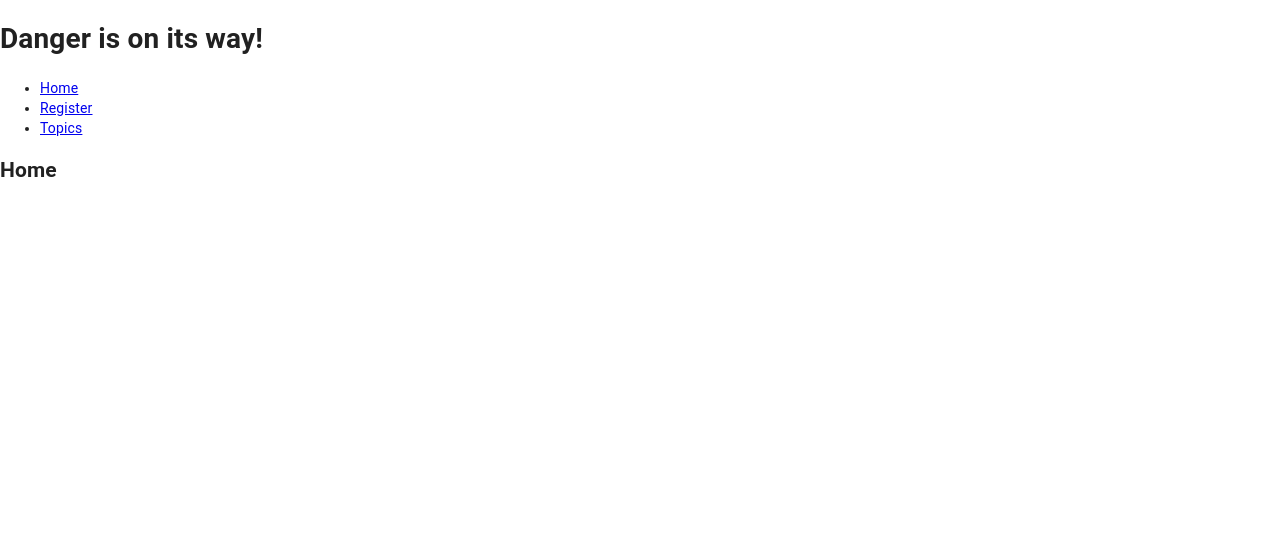
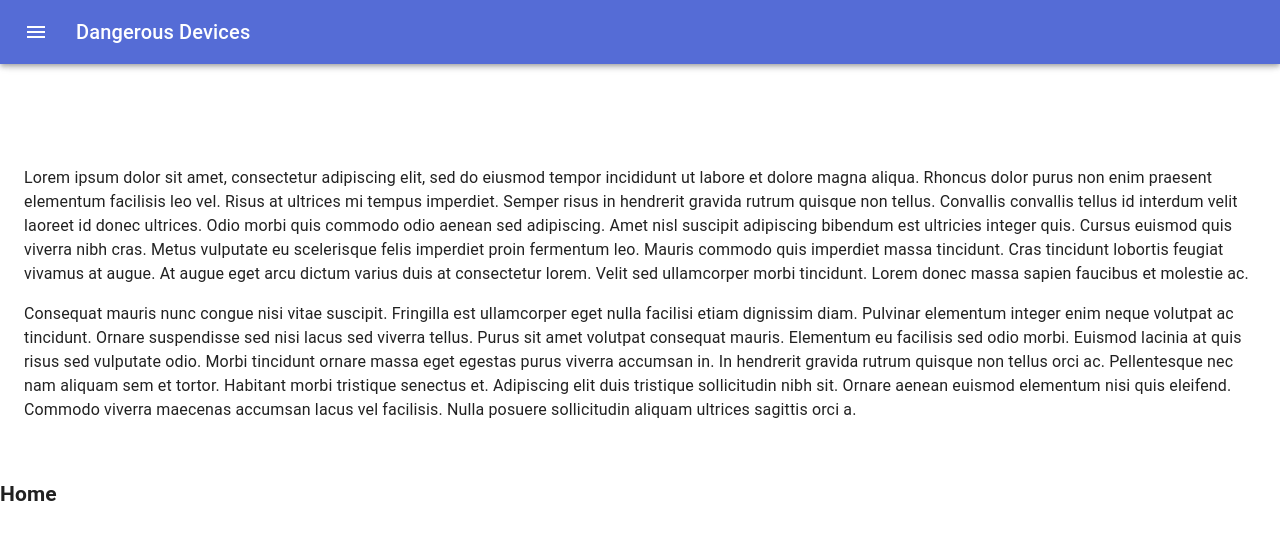
Before and after one commit to eldrgeek/eldr-dangerous, a React (Create React App) app: page / in a window 1280 px wide. Shown: the top 540 px of the page. Built offline with nearby package versions, Linux system fonts and the light colour scheme.

Commit message:
Added Menu and stuff

```diff
--- a/package.json
+++ b/package.json
@@ -6,6 +6,7 @@
   "main": "src/index.js",
   "dependencies": {
     "@material-ui/core": "4.2.1",
+    "@material-ui/icons": "4.2.1",
     "clsx": "1.0.4",
     "react": "16.8.6",
     "react-dom": "16.8.6",
--- a/src/Components/Header.js
+++ b/src/Components/Header.js
@@ -1,19 +1,213 @@
+import { Link } from "react-router-dom";
 import React from "react";
-import { Link } from "react-router-dom";
+import clsx from "clsx";
+import { makeStyles, useTheme } from "@material-ui/core/styles";
+import Drawer from "@material-ui/core/Drawer";
+import CssBaseline from "@material-ui/core/CssBaseline";
+import AppBar from "@material-ui/core/AppBar";
+import Toolbar from "@material-ui/core/Toolbar";
+import List from "@material-ui/core/List";
+import Typography from "@material-ui/core/Typography";
+import Divider from "@material-ui/core/Divider";
+import IconButton from "@material-ui/core/IconButton";
+import MenuIcon from "@material-ui/icons/Menu";
+import ChevronLeftIcon from "@material-ui/icons/ChevronLeft";
+import ChevronRightIcon from "@material-ui/icons/ChevronRight";
+import ListItem from "@material-ui/core/ListItem";
+import ListItemIcon from "@material-ui/core/ListItemIcon";
+import ListItemText from "@material-ui/core/ListItemText";
+import InboxIcon from "@material-ui/icons/MoveToInbox";
+import MailIcon from "@material-ui/icons/Mail";
 
-function Header() {
+const drawerWidth = 240;
+
+const useStyles = makeStyles(theme => ({
+  root: {
+    display: "flex"
+  },
+  appBar: {
+    transition: theme.transitions.create(["margin", "width"], {
+      easing: theme.transitions.easing.sharp,
+      duration: theme.transitions.duration.leavingScreen
+    })
+  },
+  appBarShift: {
+    width: `calc(100% - ${drawerWidth}px)`,
+    marginLeft: drawerWidth,
+    transition: theme.transitions.create(["margin", "width"], {
+      easing: theme.transitions.easing.easeOut,
+      duration: theme.transitions.duration.enteringScreen
+    })
+  },
+  menuButton: {
+    marginRight: theme.spacing(2)
+  },
+  hide: {
+    display: "none"
+  },
+  drawer: {
+    width: drawerWidth,
+    flexShrink: 0
+  },
+  drawerPaper: {
+    width: drawerWidth
+  },
+  drawerHeader: {
+    display: "flex",
+    alignItems: "center",
+    padding: "0 8px",
+    ...theme.mixins.toolbar,
+    justifyContent: "flex-end"
+  },
+  content: {
+    flexGrow: 1,
+    padding: theme.spacing(3),
+    transition: theme.transitions.create("margin", {
+      easing: theme.transitions.easing.sharp,
+      duration: theme.transitions.duration.leavingScreen
+    }),
+    marginLeft: -drawerWidth
+  },
+  contentShift: {
+    transition: theme.transitions.create("margin", {
+      easing: theme.transitions.easing.easeOut,
+      duration: theme.transitions.duration.enteringScreen
+    }),
+    marginLeft: 0
+  }
+}));
+
+export default function Header() {
+  const classes = useStyles();
+  const theme = useTheme();
+  const [open, setOpen] = React.useState(false);
+
+  function handleDrawerOpen() {
+    setOpen(true);
+  }
+
+  function handleDrawerClose() {
+    setOpen(false);
+  }
+
   return (
-    <ul>
-      <li>
-        <Link to="/">Home</Link>
-      </li>
-      <li>
-        <Link to="/register">Register</Link>
-      </li>
-      <li>
-        <Link to="/topics">Topics</Link>
-      </li>
-    </ul>
+    <div className={classes.root}>
+      <CssBaseline />
+      <AppBar
+        position="fixed"
+        className={clsx(classes.appBar, {
+          [classes.appBarShift]: open
+        })}
+      >
+        <Toolbar>
+          <IconButton
+            color="inherit"
+            aria-label="Open drawer"
+            onClick={handleDrawerOpen}
+            edge="start"
+            className={clsx(classes.menuButton, open && classes.hide)}
+          >
+            <MenuIcon />
+          </IconButton>
+          <Typography variant="h6" noWrap>
+            Dangerous Devices
+          </Typography>
+        </Toolbar>
+      </AppBar>
+      <Drawer
+        className={classes.drawer}
+        variant="persistent"
+        anchor="left"
+        open={open}
+        classes={{
+          paper: classes.drawerPaper
+        }}
+      >
+        <div className={classes.drawerHeader}>
+          <IconButton onClick={handleDrawerClose}>
+            {theme.direction === "ltr" ? (
+              <ChevronLeftIcon />
+            ) : (
+              <ChevronRightIcon />
+            )}
+          </IconButton>
+        </div>
+        <Divider />
+        <List>
+          {["Inbox", "Starred", "Send email", "Drafts"].map((text, index) => (
+            <ListItem button key={text}>
+              <ListItemIcon>
+                {index % 2 === 0 ? <InboxIcon /> : <MailIcon />}
+              </ListItemIcon>
+              <ListItemText primary={text} />
+            </ListItem>
+          ))}
+        </List>
+        <Divider />
+        <List>
+          {["All mail", "Trash", "Spam"].map((text, index) => (
+            <ListItem button key={text}>
+              <ListItemIcon>
+                {index % 2 === 0 ? <InboxIcon /> : <MailIcon />}
+              </ListItemIcon>
+              <ListItemText primary={text} />
+            </ListItem>
+          ))}
+        </List>
+      </Drawer>
+      <main
+        className={clsx(classes.content, {
+          [classes.contentShift]: open
+        })}
+      >
+        <div className={classes.drawerHeader} />
+        <Typography paragraph>
+          Lorem ipsum dolor sit amet, consectetur adipiscing elit, sed do
+          eiusmod tempor incididunt ut labore et dolore magna aliqua. Rhoncus
+          dolor purus non enim praesent elementum facilisis leo vel. Risus at
+          ultrices mi tempus imperdiet. Semper risus in hendrerit gravida rutrum
+          quisque non tellus. Convallis convallis tellus id interdum velit
+          laoreet id donec ultrices. Odio morbi quis commodo odio aenean sed
+          adipiscing. Amet nisl suscipit adipiscing bibendum est ultricies
+          integer quis. Cursus euismod quis viverra nibh cras. Metus vulputate
+          eu scelerisque felis imperdiet proin fermentum leo. Mauris commodo
+          quis imperdiet massa tincidunt. Cras tincidunt lobortis feugiat
+          vivamus at augue. At augue eget arcu dictum varius duis at consectetur
+          lorem. Velit sed ullamcorper morbi tincidunt. Lorem donec massa sapien
+          faucibus et molestie ac.
+        </Typography>
+        <Typography paragraph>
+          Consequat mauris nunc congue nisi vitae suscipit. Fringilla est
+          ullamcorper eget nulla facilisi etiam dignissim diam. Pulvinar
+          elementum integer enim neque volutpat ac tincidunt. Ornare suspendisse
+          sed nisi lacus sed viverra tellus. Purus sit amet volutpat consequat
+          mauris. Elementum eu facilisis sed odio morbi. Euismod lacinia at quis
+          risus sed vulputate odio. Morbi tincidunt ornare massa eget egestas
+          purus viverra accumsan in. In hendrerit gravida rutrum quisque non
+          tellus orci ac. Pellentesque nec nam aliquam sem et tortor. Habitant
+          morbi tristique senectus et. Adipiscing elit duis tristique
+          sollicitudin nibh sit. Ornare aenean euismod elementum nisi quis
+          eleifend. Commodo viverra maecenas accumsan lacus vel facilisis. Nulla
+          posuere sollicitudin aliquam ultrices sagittis orci a.
+        </Typography>
+      </main>
+    </div>
   );
 }
-export default Header;
+
+// function Header() {
+//   return (
+//     <ul>
+//       <li>
+//         <Link to="/">Home</Link>
+//       </li>
+//       <li>
+//         <Link to="/register">Register</Link>
+//       </li>
+//       <li>
+//         <Link to="/topics">Topics</Link>
+//       </li>
+//     </ul>
+//   );
+// }
+// export default Header;
```
